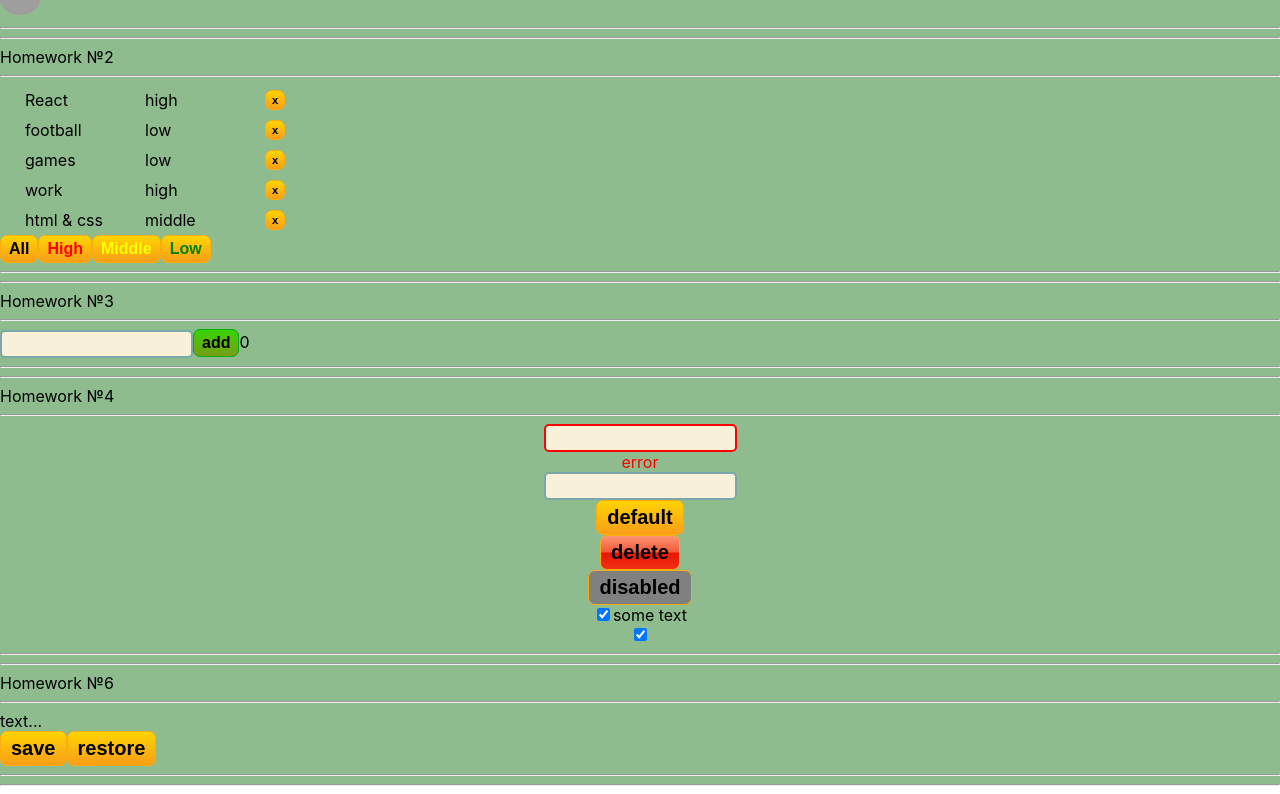
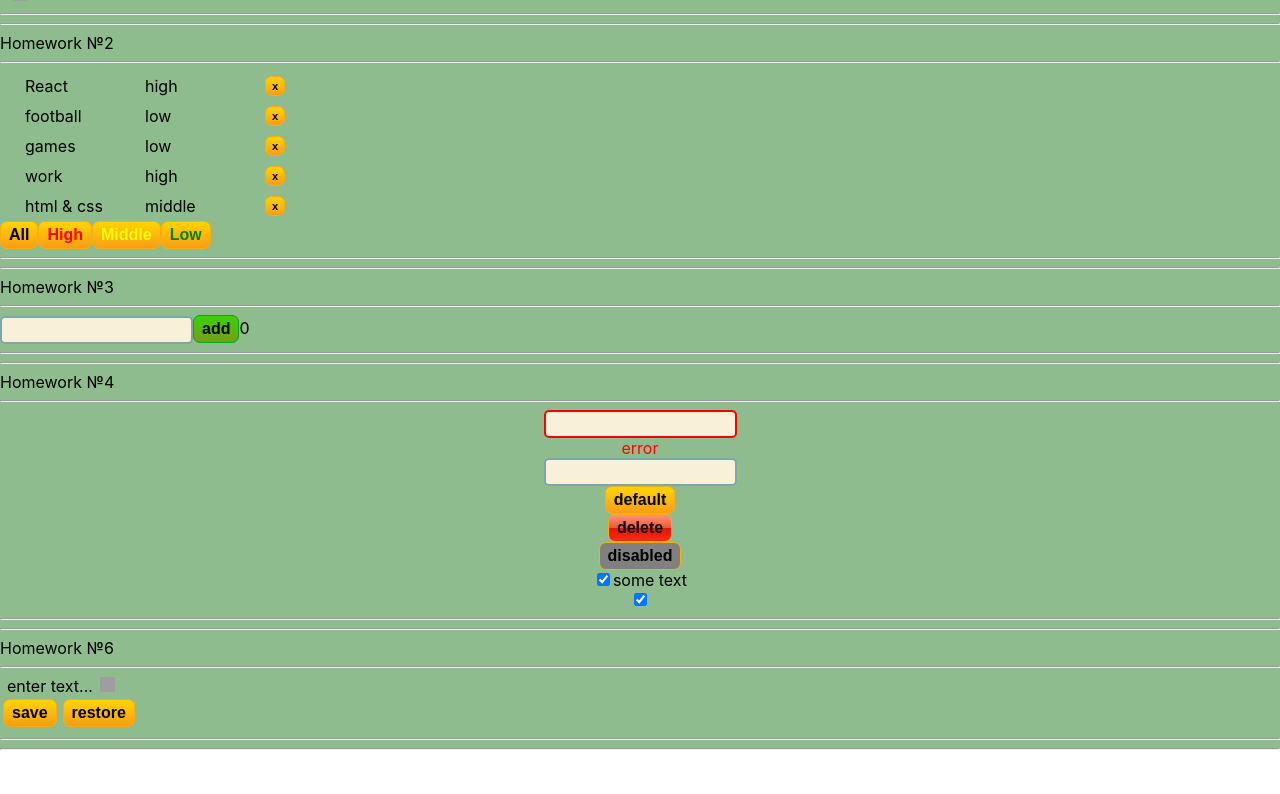
Before and after one commit to John3107/homework, a React (Create React App) app: page /#/pre-junior in a window 1280 px wide. Shown: the part 241-1035 px from the top of the page. After the commit the page ends 999 px from the top, so only its background shows below. Built offline with nearby package versions, Linux system fonts and the light colour scheme; grey boxes are pictures that could not be loaded.

Commit message:
Homework №6

```diff
--- a/src/p2-homeworks/h4/common/c1-SuperInputText/SuperInputText.tsx
+++ b/src/p2-homeworks/h4/common/c1-SuperInputText/SuperInputText.tsx
@@ -43,6 +43,7 @@ const SuperInputText: React.FC<SuperInputTextPropsType> = (
         <>
             <input
                 type={'text'}
+                value={value}
                 onChange={onChangeCallback}
                 onKeyPress={onKeyPressCallback}
                 className={finalInputClassName}
--- a/src/p2-homeworks/h4/common/c2-SuperButton/SuperButton.module.css
+++ b/src/p2-homeworks/h4/common/c2-SuperButton/SuperButton.module.css
@@ -1,7 +1,7 @@
 .button {
     display: inline-block;
     color: black;
-    font-size: 125%;
+    font-size: 100%;
     font-weight: 700;
     text-decoration: none;
     user-select: none;
@@ -24,7 +24,7 @@
 
 .red {
     color: black;
-    font-size: 125%;
+    font-size: 100%;
     font-weight: 700;
     text-decoration: none;
     user-select: none;
@@ -46,7 +46,7 @@
 }
 
 .button:disabled {
-    font-size: 125%;
+    font-size: 100%;
     font-weight: 700;
     text-decoration: none;
     user-select: none;
--- a/src/p2-homeworks/h6/HW6.tsx
+++ b/src/p2-homeworks/h6/HW6.tsx
@@ -6,28 +6,32 @@ import {restoreState, saveState} from './localStorage/localStorage'
 function HW6() {
     const [value, setValue] = useState<string>('')
 
+
     const save = () => {
         saveState<string>('editable-span-value', value)
     }
     const restore = () => {
-        // setValue()
+        setValue(restoreState<string>('editable-span-value', ''))
     }
 
     return (
         <div>
             Homework №6
             <hr/>
-            {/*should work (должно работать)*/}
             <div>
                 <SuperEditableSpan
                     value={value}
                     onChangeText={setValue}
-                   spanProps={{children: value ? undefined : 'text...'}}
-
+                    spanProps={{children: value ? undefined : 'enter text...'}}
                 />
             </div>
-            <SuperButton onClick={save}>save</SuperButton>
-            <SuperButton onClick={restore}>restore</SuperButton>
+            <SuperButton style={{
+                margin: '3px'
+            }} onClick={save}>save</SuperButton>
+            <SuperButton style={{
+                margin: '3px'
+            }} onClick={restore}>restore</SuperButton>
+
             <hr/>
             <hr/>
         </div>
--- /dev/null
+++ b/src/p2-homeworks/h6/common/c4-SuperEditableSpan/SuperEditableSpan.module.css
@@ -0,0 +1,8 @@
+div img {
+    width: 15px;
+    height: 15px;
+}
+
+.spanClassName {
+    padding: 7px;
+}
--- a/src/p2-homeworks/h6/common/c4-SuperEditableSpan/SuperEditableSpan.tsx
+++ b/src/p2-homeworks/h6/common/c4-SuperEditableSpan/SuperEditableSpan.tsx
@@ -1,73 +1,78 @@
 import React, {DetailedHTMLProps, InputHTMLAttributes, HTMLAttributes, useState} from 'react'
 import SuperInputText from '../../../h4/common/c1-SuperInputText/SuperInputText'
+import s from './SuperEditableSpan.module.css'
 
-// тип пропсов обычного инпута
+
 type DefaultInputPropsType = DetailedHTMLProps<InputHTMLAttributes<HTMLInputElement>, HTMLInputElement>
-// тип пропсов обычного спана
+
 type DefaultSpanPropsType = DetailedHTMLProps<HTMLAttributes<HTMLSpanElement>, HTMLSpanElement>
 
-// здесь мы говорим что у нашего инпута будут такие же пропсы как у обычного инпута
-// (чтоб не писать value: string, onChange: ...; они уже все описаны в DefaultInputPropsType)
-type SuperEditableSpanType = DefaultInputPropsType & { // и + ещё пропсы которых нет в стандартном инпуте
-    onChangeText?: (value: string) => void
+type SuperEditableSpanType = DefaultInputPropsType & {
+    onChangeText: (value: string) => void
     onEnter?: () => void
     error?: string
     spanClassName?: string
-    spanProps?: DefaultSpanPropsType // пропсы для спана
+    value: string
+    spanProps?: DefaultSpanPropsType
 }
 
 const SuperEditableSpan: React.FC<SuperEditableSpanType> = (
     {
-        autoFocus, // игнорировать изменение этого пропса
-        onBlur,
-        onEnter,
+        autoFocus,
+        onBlur, onChangeText,
+        onEnter, value,
         spanProps,
 
-        ...restProps// все остальные пропсы попадут в объект restProps
+        ...restProps
     }
 ) => {
     const [editMode, setEditMode] = useState<boolean>(false)
     const {children, onDoubleClick, className, ...restSpanProps} = spanProps || {}
 
     const onEnterCallback = () => {
-        // setEditMode() // выключить editMode при нажатии Enter
+        setEditMode(false)
 
         onEnter && onEnter()
     }
     const onBlurCallback = (e: React.FocusEvent<HTMLInputElement>) => {
-        // setEditMode() // выключить editMode при нажатии за пределами инпута
+        setEditMode(false)
+
 
         onBlur && onBlur(e)
     }
     const onDoubleClickCallBack = (e: React.MouseEvent<HTMLSpanElement, MouseEvent>) => {
-        // setEditMode() // включить editMode при двойном клике
+        setEditMode(true)
+        onChangeText(value)
 
         onDoubleClick && onDoubleClick(e)
     }
-
-    const spanClassName = `${'сделать красивый стиль для спана'} ${className}`
 
     return (
         <>
             {editMode
                 ? (
                     <SuperInputText
-                        autoFocus // пропсу с булевым значением не обязательно указывать true
+                        value={value}
+                        autoFocus
                         onBlur={onBlurCallback}
                         onEnter={onEnterCallback}
+                        onChangeText={onChangeText}
 
-                        {...restProps} // отдаём инпуту остальные пропсы если они есть (value например там внутри)
+                        {...restProps}
                     />
                 ) : (
+                    <div>
                     <span
                         onDoubleClick={onDoubleClickCallBack}
-                        className={spanClassName}
+                        className={s.spanClassName}
 
                         {...restSpanProps}
                     >
-                        {/*если нет захардкодженного текста для спана, то значение инпута*/}
-                        {children || restProps.value}
+                        {children || value}
                     </span>
+                        <img
+                            src='https://art-nto.ru/800/600/https/www.pikpng.com/pngl/b/198-1984401_png-file-svg-pen-edit-clipart.png'/>
+                    </div>
                 )
             }
         </>
--- a/src/p2-homeworks/h6/localStorage/localStorage.ts
+++ b/src/p2-homeworks/h6/localStorage/localStorage.ts
@@ -24,4 +24,4 @@ type StateType = {
 saveState<StateType>('test', {x: 'A', y: 1})
 
 // получем в переменную state объект из ячейки 'test' или дэфолтный объект если ячейка пуста
-const state: StateType = restoreState<StateType>('test', {x: '', y: 0})
+export const state: StateType = restoreState<StateType>('test', {x: '', y: 0})
```
